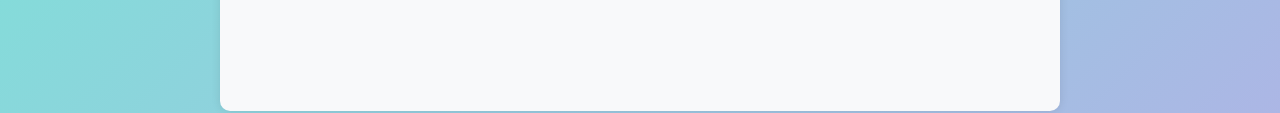
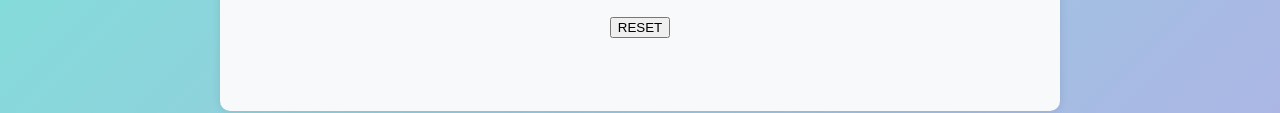
Before and after one commit to ch25b037-cmyk/Shaastra-counter-app, a plain HTML site: page index.html in a window 1280 px wide. Shown: the part 603-716 px from the top of the page. Drawn offline with Linux system fonts and the light colour scheme.

Commit message:
Update index.html

```diff
--- a/index.html
+++ b/index.html
@@ -34,8 +34,10 @@
         <button id="Increment100" class="Increment">+100</button><br><br>
         <button id ="Decrement100" class="Decrement">-100</button>
         </div><br>
+         <div id="btncontainer"><button id="clear">RESET</button></div>
         </div>
     </div>
     <script src="script.js"></script>
 </body>
+
 </html>
```
